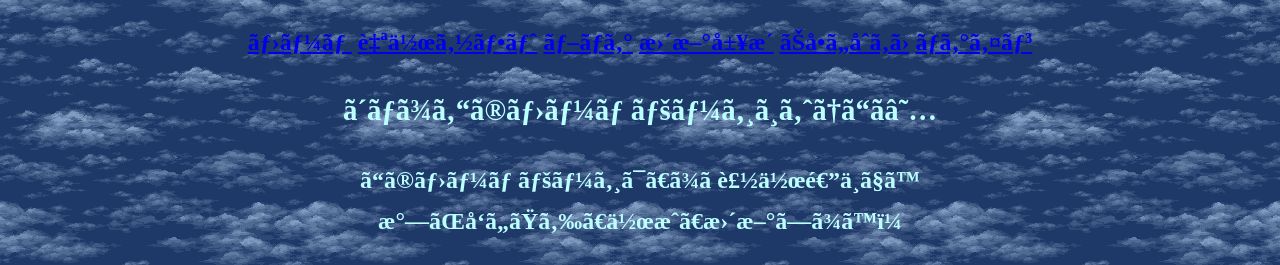
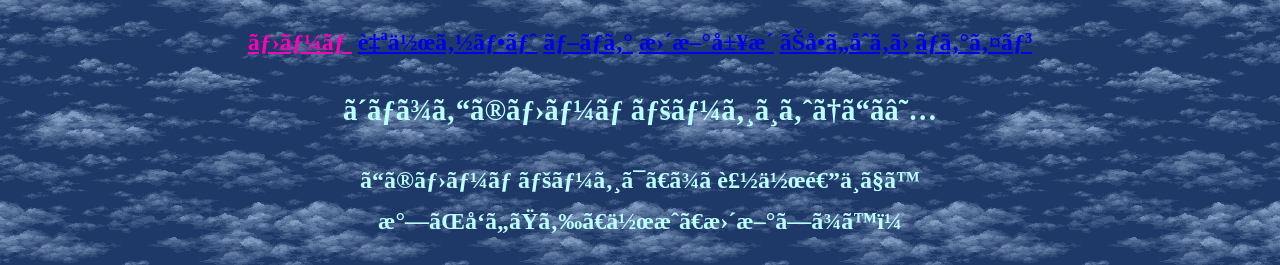
Before and after one commit to yukkuriremiria/-, a PHP site: page / in a window 1280 px wide, with the pointer over the restyled element. Shown: the top 265 px of the page. Run offline with PHP 8.4, Linux system fonts and the light colour scheme.

Commit message:
Update index.css

```diff
--- a/index.css
+++ b/index.css
@@ -1,3 +1,5 @@
 *{
 cursor: url(mousu.gif),auto;
 }
+
+a:hover { color: #FF00B9;}
```
